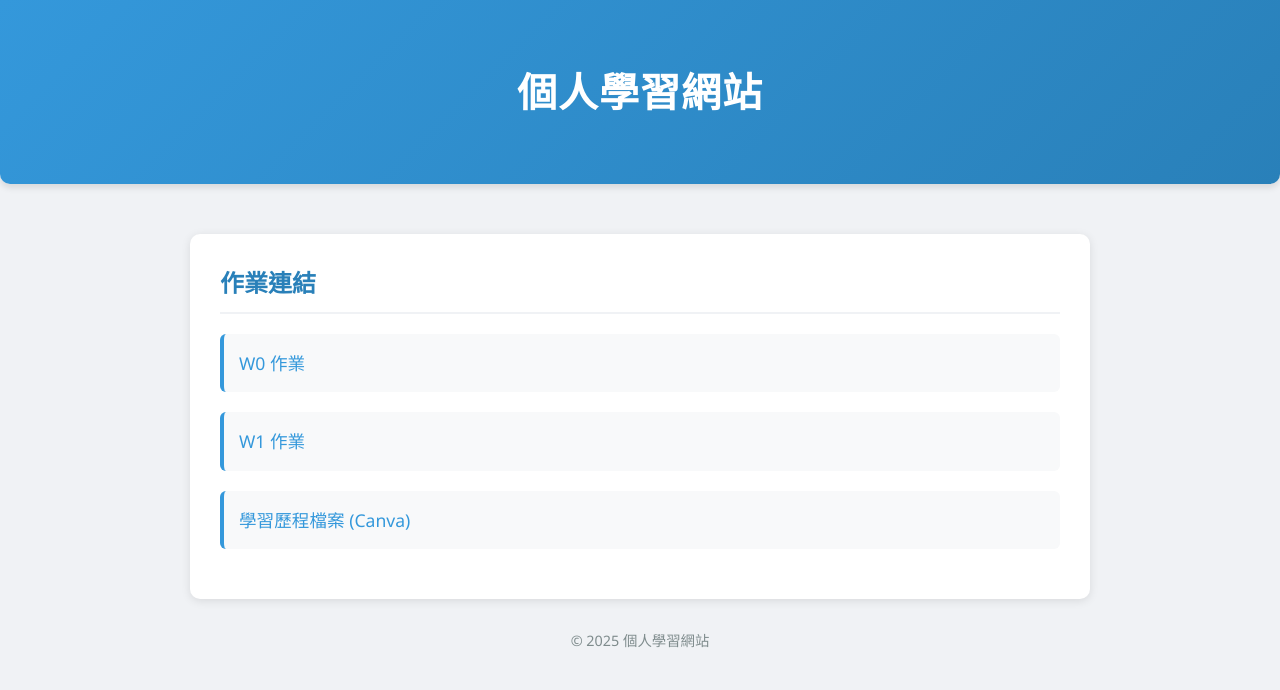
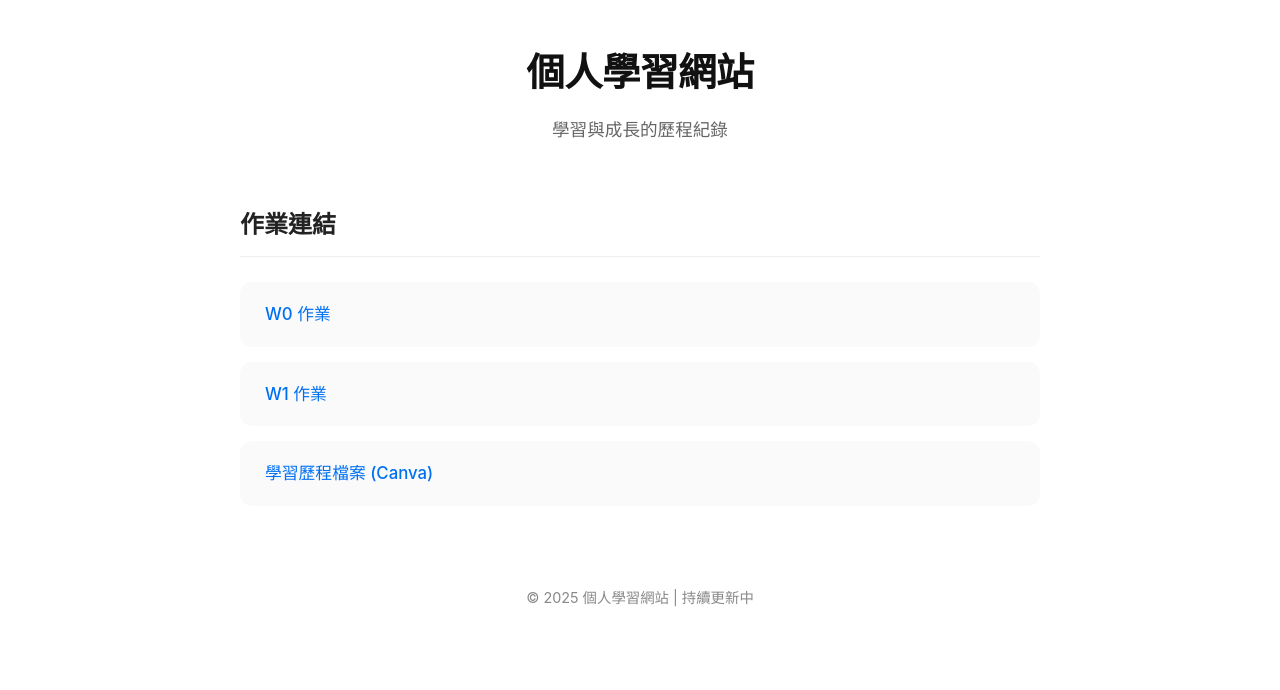
Before and after one commit to 08Tina/s116108elvschcedutw.github.io, a plain HTML site: page index.html in a window 1280 px wide. Drawn offline with Linux system fonts and the light colour scheme.

Commit message:
Update index.html

```diff
--- a/index.html
+++ b/index.html
@@ -6,97 +6,107 @@
     <title>個人學習網站</title>
     <style>
         body {
-            font-family: 'Segoe UI', Tahoma, Geneva, Verdana, sans-serif;
-            line-height: 1.6;
+            font-family: -apple-system, BlinkMacSystemFont, 'Helvetica Neue', sans-serif;
+            line-height: 1.7;
             margin: 0;
             padding: 0;
-            background-color: #f0f2f5;
+            background-color: #ffffff;
             color: #333;
         }
-        .container {
-            max-width: 900px;
+        .wrapper {
+            max-width: 800px;
             margin: 0 auto;
-            padding: 20px;
+            padding: 40px 20px;
         }
         header {
-            background: linear-gradient(135deg, #3498db, #2980b9);
-            color: white;
-            padding: 40px 0;
+            margin-bottom: 60px;
             text-align: center;
-            border-radius: 0 0 10px 10px;
-            box-shadow: 0 4px 6px rgba(0,0,0,0.1);
         }
         h1 {
+            font-size: 2.4rem;
+            font-weight: 700;
             margin: 0;
-            font-size: 2.5rem;
-            letter-spacing: 1px;
+            color: #111;
+            letter-spacing: -0.5px;
         }
-        .content {
-            background: white;
-            padding: 30px;
-            margin-top: 30px;
-            border-radius: 10px;
-            box-shadow: 0 2px 10px rgba(0,0,0,0.1);
+        .subtitle {
+            font-size: 1.1rem;
+            color: #666;
+            margin-top: 10px;
+        }
+        .section {
+            margin-bottom: 50px;
         }
         h2 {
-            color: #2980b9;
-            border-bottom: 2px solid #f0f2f5;
+            font-size: 1.5rem;
+            font-weight: 600;
+            margin-bottom: 25px;
             padding-bottom: 10px;
-            margin-top: 0;
+            border-bottom: 1px solid #eee;
+            color: #222;
         }
         ul {
-            list-style-type: none;
+            list-style: none;
             padding: 0;
         }
         li {
-            margin-bottom: 20px;
-            padding: 15px;
-            background-color: #f8f9fa;
-            border-radius: 6px;
-            border-left: 4px solid #3498db;
-            transition: transform 0.2s, box-shadow 0.2s;
+            margin-bottom: 15px;
+            padding: 18px 25px;
+            background-color: #fafafa;
+            border-radius: 12px;
+            transition: all 0.3s ease;
         }
         li:hover {
-            transform: translateY(-3px);
-            box-shadow: 0 4px 8px rgba(0,0,0,0.1);
+            background-color: #f0f0f0;
         }
         a {
-            color: #3498db;
+            color: #0070f3;
             text-decoration: none;
+            font-size: 1.05rem;
             font-weight: 500;
-            display: block;
-            font-size: 1.1rem;
+            display: inline-block;
+            position: relative;
         }
-        a:hover {
-            color: #2980b9;
+        a:after {
+            content: "";
+            position: absolute;
+            width: 100%;
+            height: 1px;
+            bottom: -2px;
+            left: 0;
+            background-color: #0070f3;
+            transform: scaleX(0);
+            transition: transform 0.3s ease;
+        }
+        a:hover:after {
+            transform: scaleX(1);
         }
         footer {
+            margin-top: 80px;
             text-align: center;
-            margin-top: 30px;
-            color: #7f8c8d;
+            color: #888;
             font-size: 0.9rem;
         }
     </style>
 </head>
 <body>
-    <header>
-        <div class="container">
+    <div class="wrapper">
+        <header>
             <h1>個人學習網站</h1>
-        </div>
-    </header>
+            <div class="subtitle">學習與成長的歷程紀錄</div>
+        </header>
 
-    <div class="container">
-        <div class="content">
+        <section class="section">
             <h2>作業連結</h2>
             <ul>
                 <li><a href="https://08tina.github.io/w0/">W0 作業</a></li>
                 <li><a href="https://08tina.github.io/w1/">W1 作業</a></li>
                 <li><a href="https://reurl.cc/eMGyZL" target="_blank">學習歷程檔案 (Canva)</a></li>
             </ul>
-        </div>
+        </section>
 
         <footer>
-            <p>© 2025 個人學習網站</p>
+            <p>© 2025 個人學習網站 | 持續更新中</p>
         </footer>
     </div>
 </body>
```
